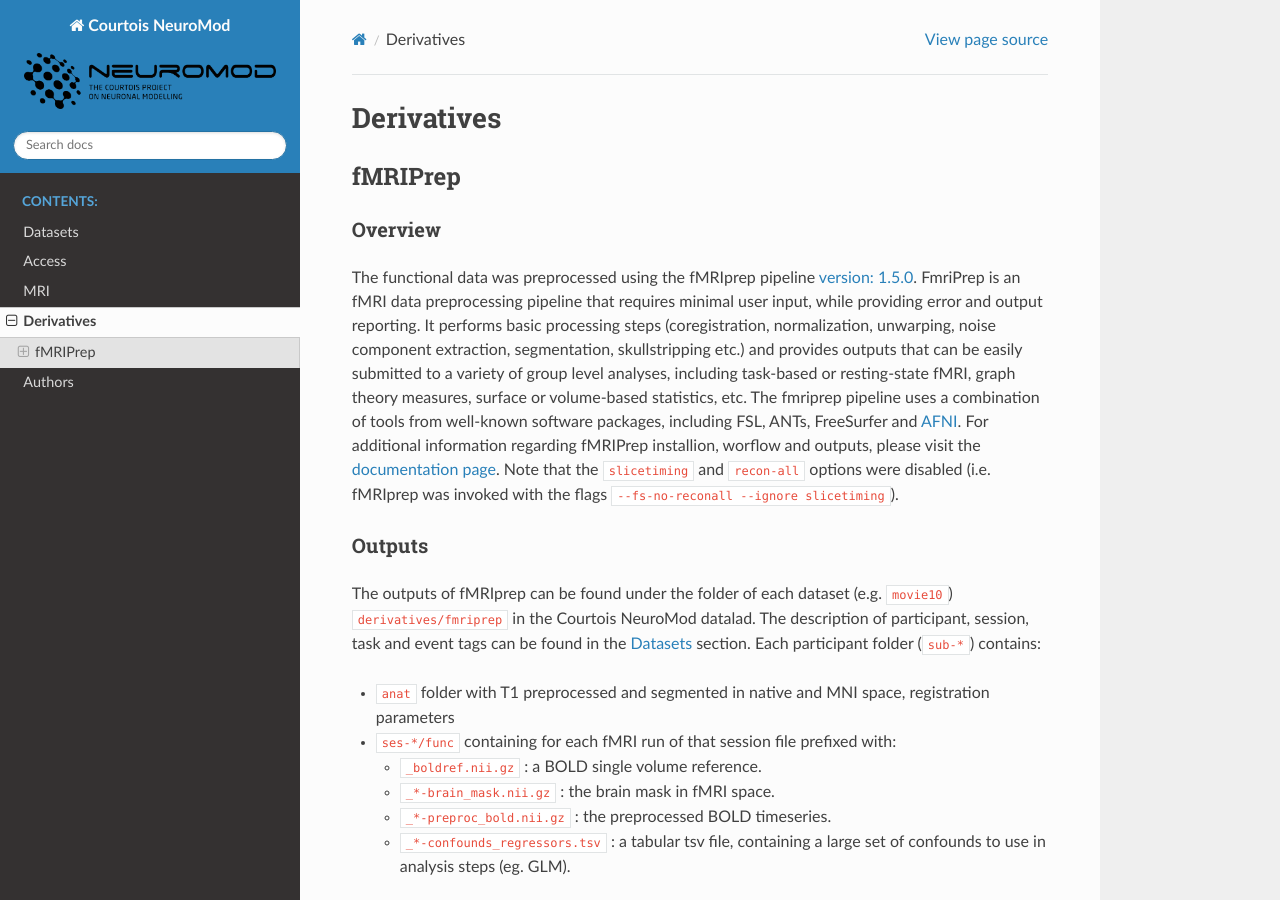
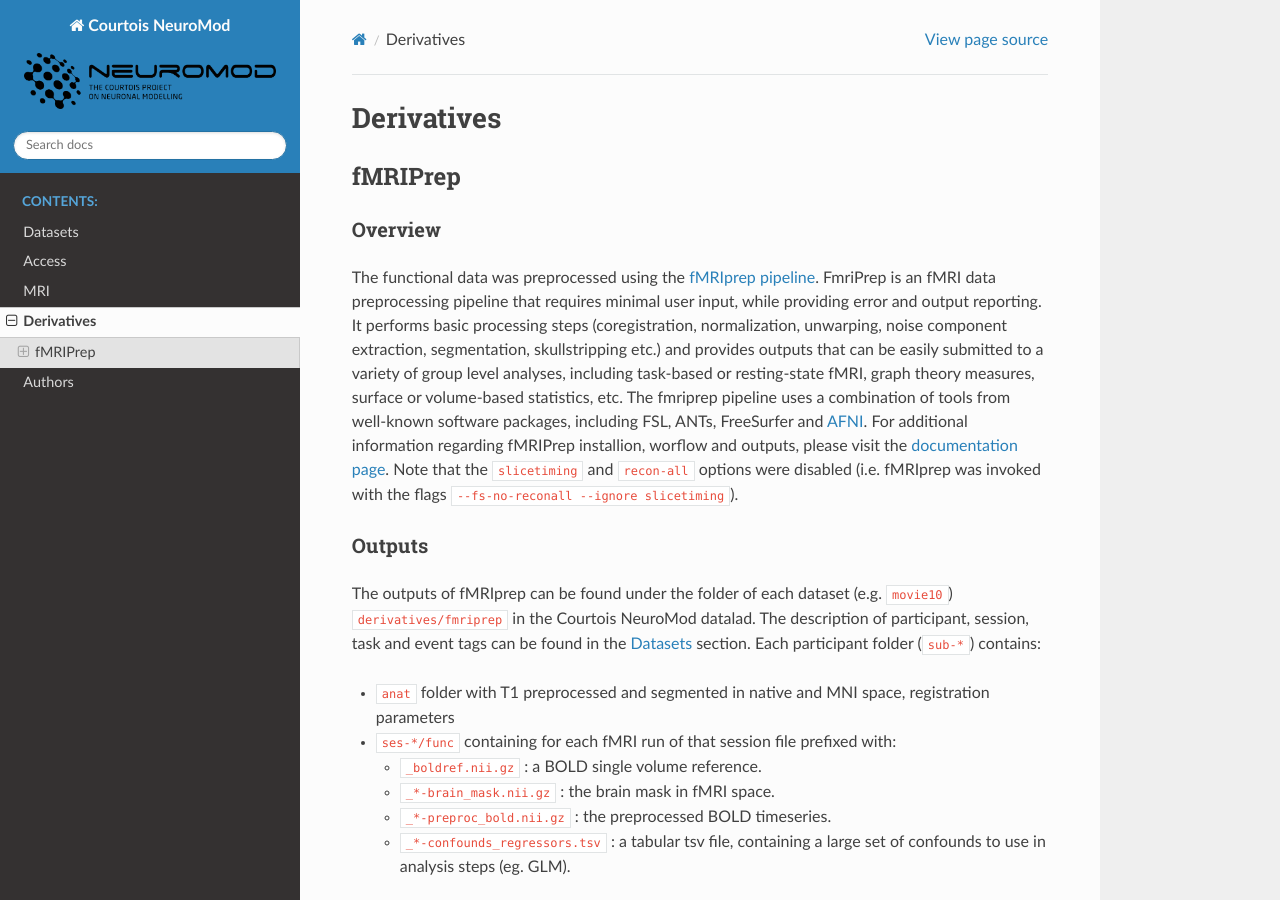
Before and after one commit to courtois-neuromod/cneuromod_docs, a Sphinx documentation site: the page built from source/DERIVATIVES.md, in a window 1280 px wide and 900 px high. Built offline with Sphinx 7.4.7 and the Read the Docs theme 2.0.0, drawn with Linux system fonts in a browser that asks for light colours.

Commit message:
Update DERIVATIVES.md
getting rid of fMRIprep version number in the header. It's redundant with the text below and a source of error (and was actually already incorrect).

```diff
--- a/source/DERIVATIVES.md
+++ b/source/DERIVATIVES.md
@@ -3,7 +3,7 @@
 ## fMRIPrep
 
 ### Overview
-The functional data was preprocessed using the fMRIprep pipeline [version: 1.5.0](https://fmriprep.readthedocs.io/en/stable/installation.html). FmriPrep is an fMRI data preprocessing pipeline that requires minimal user input, while providing error and output reporting. It performs basic processing steps (coregistration, normalization, unwarping, noise component extraction, segmentation, skullstripping etc.) and provides outputs that can be easily submitted to a variety of group level analyses, including task-based or resting-state fMRI, graph theory measures, surface or volume-based statistics, etc. The fmriprep pipeline uses a combination of tools from well-known software packages, including FSL, ANTs, FreeSurfer and [AFNI](https://afni.nimh.nih.gov/). For additional information regarding fMRIPrep installion, worflow and outputs, please visit the [documentation page](https://fmriprep.readthedocs.io/en/stable/installation.html).
+The functional data was preprocessed using the [fMRIprep pipeline](https://fmriprep.readthedocs.io/en/stable/installation.html). FmriPrep is an fMRI data preprocessing pipeline that requires minimal user input, while providing error and output reporting. It performs basic processing steps (coregistration, normalization, unwarping, noise component extraction, segmentation, skullstripping etc.) and provides outputs that can be easily submitted to a variety of group level analyses, including task-based or resting-state fMRI, graph theory measures, surface or volume-based statistics, etc. The fmriprep pipeline uses a combination of tools from well-known software packages, including FSL, ANTs, FreeSurfer and [AFNI](https://afni.nimh.nih.gov/). For additional information regarding fMRIPrep installion, worflow and outputs, please visit the [documentation page](https://fmriprep.readthedocs.io/en/stable/installation.html).
  Note that the `slicetiming` and `recon-all` options were disabled (i.e. fMRIprep was invoked with the flags `--fs-no-reconall --ignore slicetiming`).
 
 ### Outputs
```
